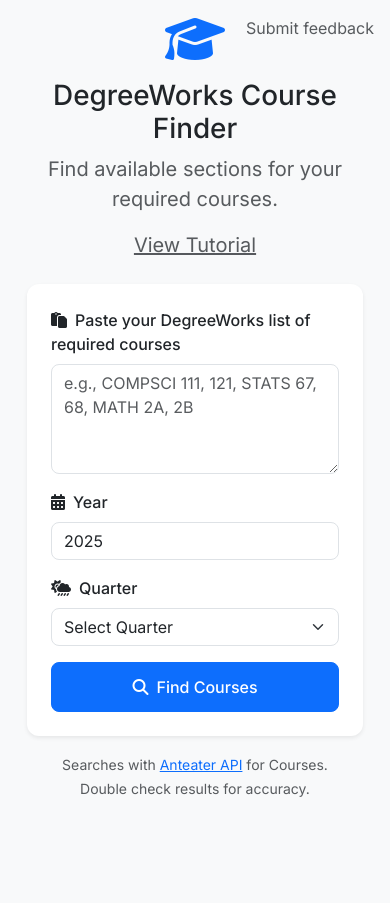
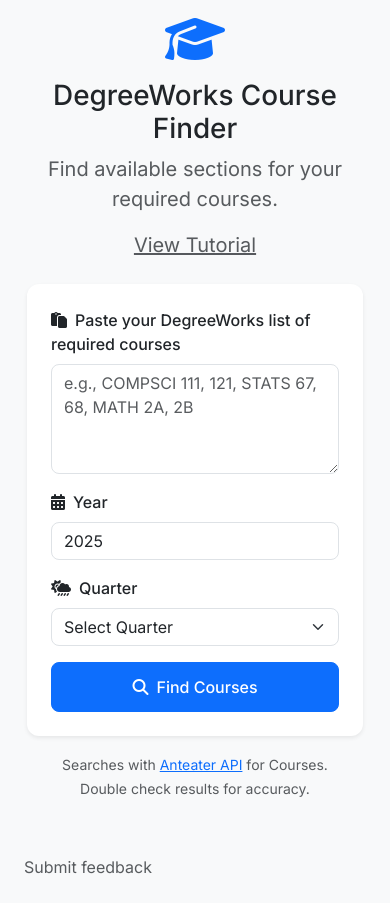
Before and after one commit to DarrenZhao01/Degreeworks-Grabber, a Flask app: page / in a window 390 px wide. Before the commit the page ends 797 px from the top, so only its background shows below. Run offline with Flask 2, Linux system fonts and the light colour scheme.

Commit message:
Fix mobile overlap by unsticking feedback link

```diff
--- a/static/styles.css
+++ b/static/styles.css
@@ -389,10 +389,15 @@
 /* Responsive adjustments - For large screens, the two-column layout is default */
 /* For smaller screens, stack them and adjust behavior */
 @media (max-width: 991.98px) {
-        .app-container {
-                flex-direction: column;
-                min-height: auto; /* Allow content to define height */
-        }
+       .feedback-link {
+               position: static !important;
+               display: block;
+               margin: 0.5rem;
+       }
+       .app-container {
+               flex-direction: column;
+               min-height: auto; /* Allow content to define height */
+       }
 
         body.initial-view .input-column,
         body.search-view .input-column {
```
